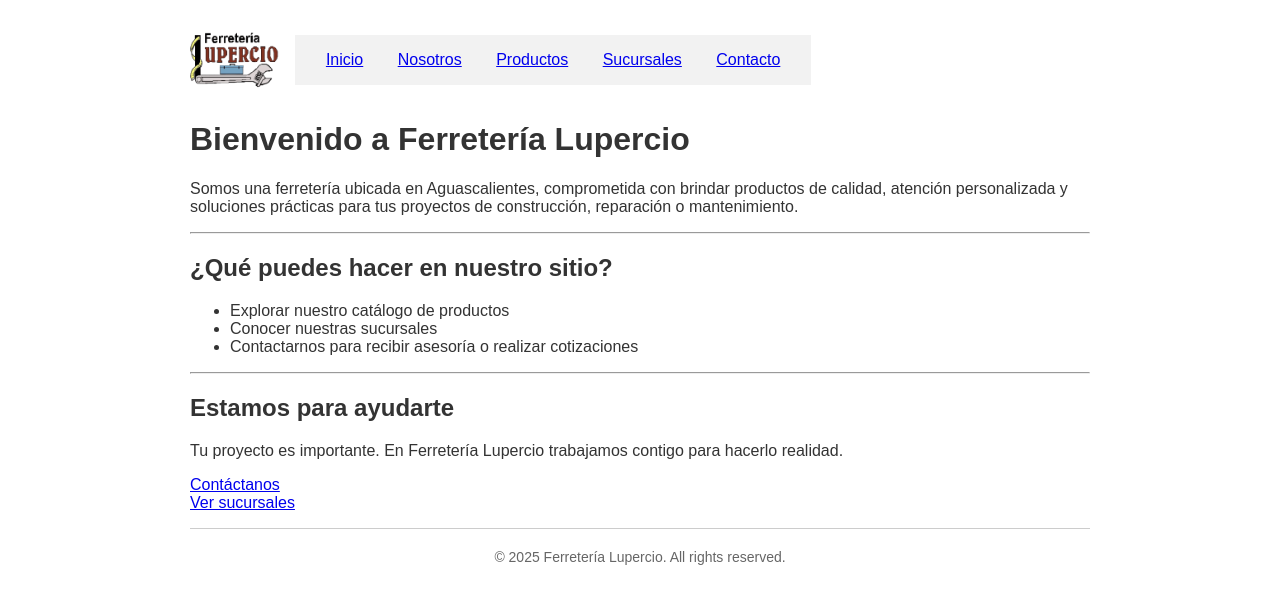
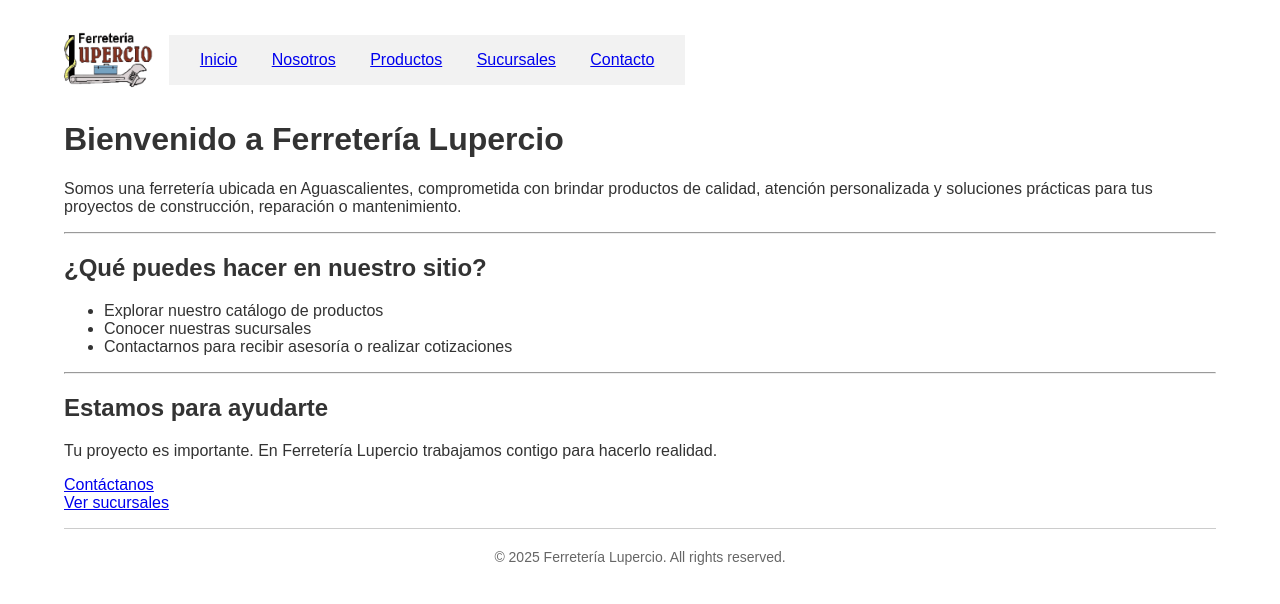
Before and after one commit to Ferreteria-Lupercio/Ferreteria-Lupercio.github.io, a Jekyll site: the page built from index.md, in a window 1280 px wide. Shown: the top 604 px of the page. Built offline with Jekyll 4.4.1, drawn with Linux system fonts in a browser that asks for light colours.

Commit message:
Update margin space

```diff
--- a/_layouts/default.html
+++ b/_layouts/default.html
@@ -20,7 +20,8 @@
         font-family: Arial, Verdana, Tahoma, sans-serif;
         color: #333;
         background-color: #fff;
-        max-width: 900px;
+        width: 90%;
+        max-width: 1200px;
         margin: auto;
       }
 
```
